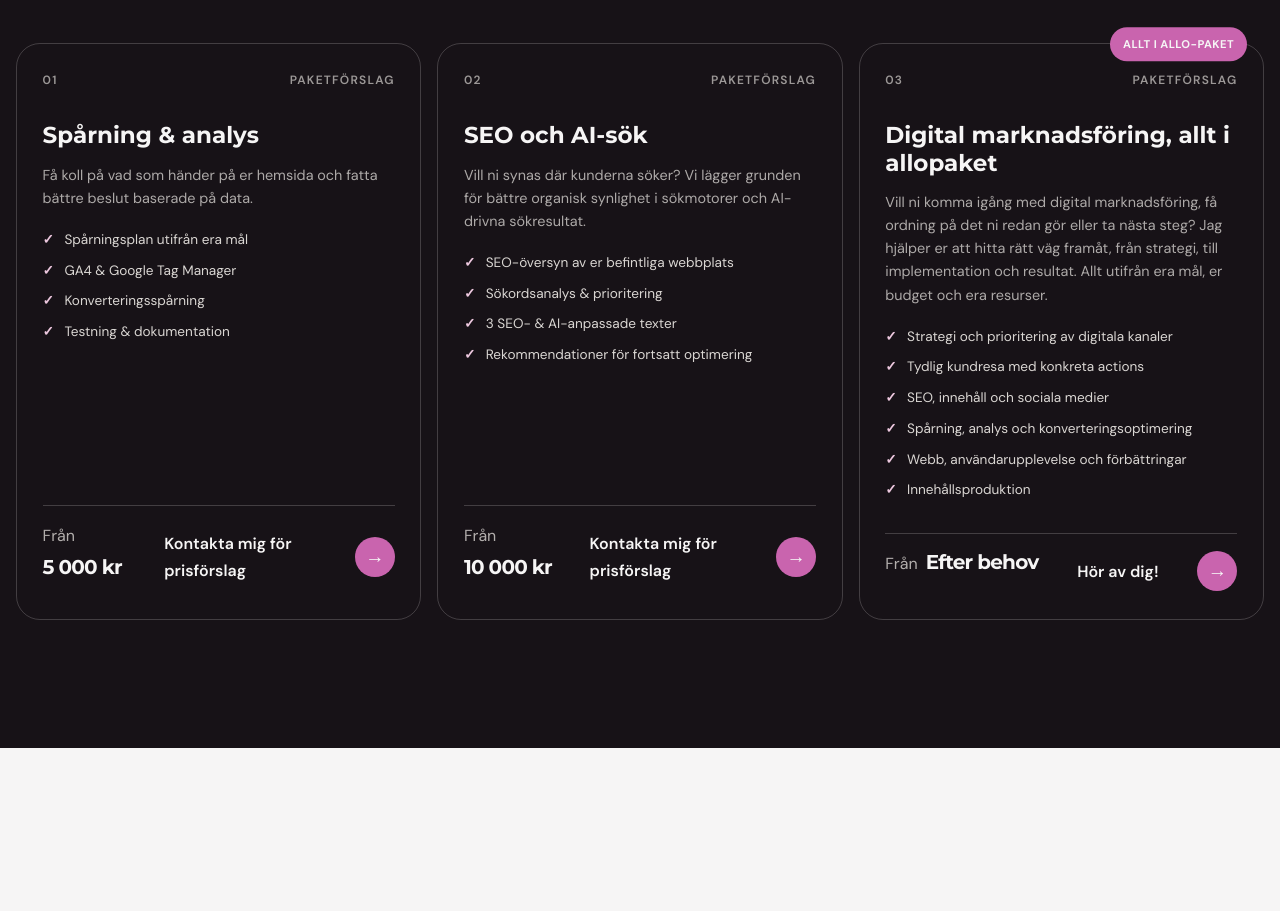
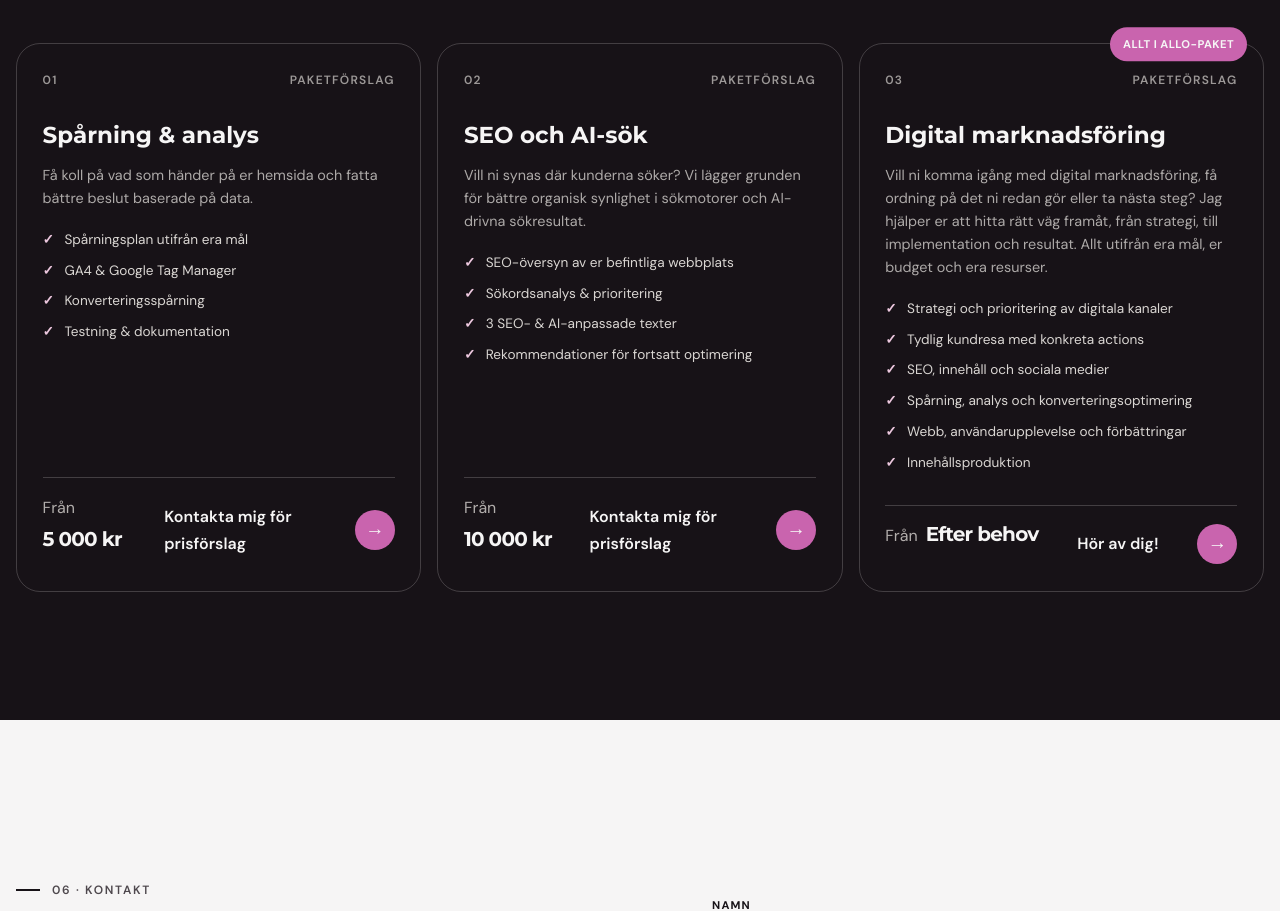
Before and after one commit to jenniemodd/portfolio_2, a React (Vite) app: page / in a window 1280 px wide. Shown: the part 6242-7153 px from the top of the page. Built offline with nearby package versions, Linux system fonts and the light colour scheme.

Commit message:
feat: update name of Digital Marketing package for clarity

```diff
--- a/src/data/packages.ts
+++ b/src/data/packages.ts
@@ -39,7 +39,7 @@ export const packages: Package[] = [
   },
   {
     id: 3,
-    name: "Digital marknadsföring, allt i allopaket",
+    name: "Digital marknadsföring",
     description:
       "Vill ni komma igång med digital marknadsföring, få ordning på det ni redan gör eller ta nästa steg? Jag hjälper er att hitta rätt väg framåt, från strategi, till implementation och resultat. Allt utifrån era mål, er budget och era resurser.",
     features: [
```
